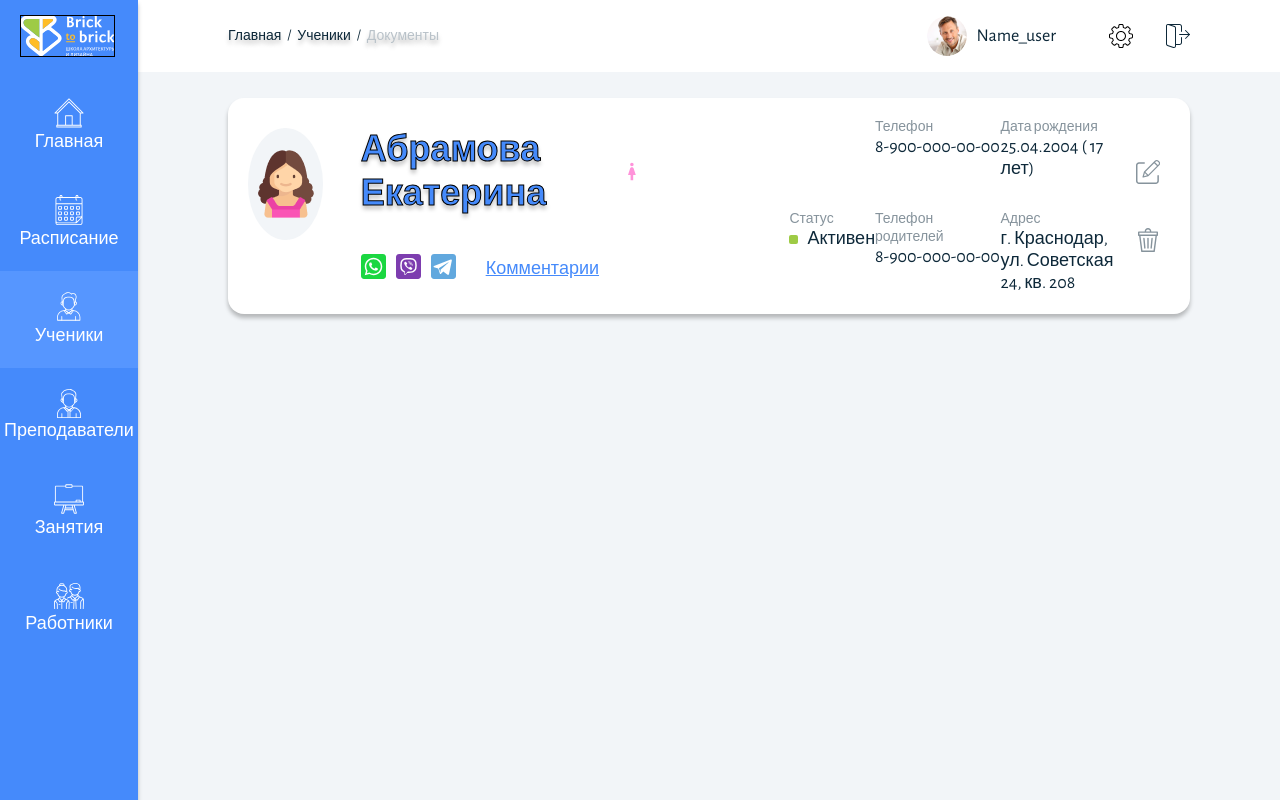
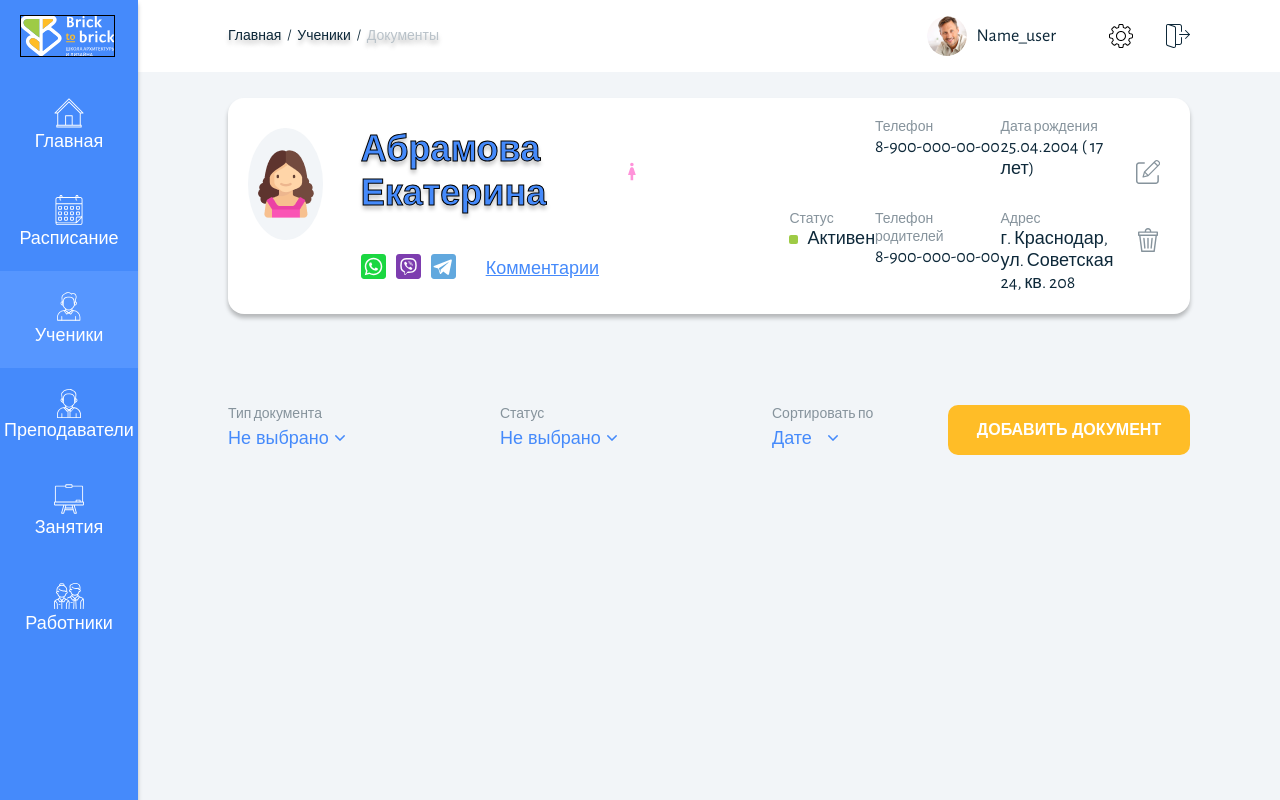
Before and after one commit to PaulRomanov/keepcode_teacher_app, a Vue app: page /students in a window 1280 px wide. Built offline with nearby package versions, Linux system fonts and the light colour scheme.

Commit message:
added filter components and buttons

```diff
--- /dev/null
+++ b/src/components/AppButton.vue
@@ -0,0 +1,49 @@
+<template>
+  <button class="app-button" :class="`is-${color}`">
+    <slot></slot>
+  </button>
+</template>
+
+<script setup>
+  import { defineProps } from 'vue';
+
+  const props = defineProps({
+    color: {
+      type: String,
+      default: 'yellow',
+    },
+  });
+</script>
+
+<style lang="scss" scoped>
+  @use "@/styles/variables" as *;
+
+  .app-button {
+    padding: 10px 20px;
+    color: $color-bg-white;
+    border: none;
+    border-radius: 10px;
+    cursor: pointer;
+    font-size: 16px;
+    font-weight: 800;
+    transition: background-color 0.2s ease-in-out;
+    white-space: nowrap;
+    text-transform: uppercase;
+
+    &.is-yellow {
+      background-color: $color-button-yellow;
+
+      &:hover {
+        background-color: darken($color-button-yellow, 10%);
+      }
+    }
+
+    &.is-blue {
+      background-color: $color-bg-blue;
+
+      &:hover {
+        background-color: darken($color-bg-blue, 10%);
+      }
+    }
+  }
+</style>
--- /dev/null
+++ b/src/components/StudentFilter.vue
@@ -0,0 +1,70 @@
+<template>
+  <div class="student-filter">
+    <div class="student-filter__select-wrapper">
+      <label class="student-filter__select-label">Тип документа</label>
+      <select class="student-filter__select">
+        <option value="">Не выбрано</option>
+        <option value="">Договор</option>
+        <option value="">Справка</option>
+        <option value="">Другое</option>
+      </select>
+    </div>
+    <div class="student-filter__select-wrapper">
+      <label class="student-filter__select-label">Статус</label>
+      <select class="student-filter__select">
+        <option value="">Не выбрано</option>
+        <option value="">Заключен</option>
+        <option value="">Расторгнут</option>
+      </select>
+    </div>
+    <div class="student-filter__select-wrapper">
+      <label class="student-filter__select-label">Сортировать по</label>
+      <select class="student-filter__select student-filter__select-data">
+        <option value="date">Дате</option>
+        <option value="date">более новые</option>
+        <option value="date">более старые</option>
+      </select>
+    </div>
+  </div>
+</template>
+
+<script setup></script>
+
+<style lang="scss" scoped>
+@use "@/styles/variables" as *;
+
+.student-filter {
+  display: flex;
+  align-items: flex-start;
+  gap: 155px;
+
+  &__select-wrapper {
+    display: flex;
+    flex-direction: column;
+    flex-grow: 1;
+    gap: 5px;
+  }
+
+  &__select-label {
+    font-size: 14px;
+    color: $color-text-grey;
+  }
+
+  &__select {
+    width: 100%;
+    border: none;
+    background-color: transparent;
+    font-size: 18px;
+    color: $color-bg-blue;
+    appearance: none;
+    background-image: url("/arrow.svg");
+    background-repeat: no-repeat;
+    padding-right: 16px;
+    background-position: right 0 center;
+  }
+
+  &__select-data {
+    width: 50%;
+  }
+}
+</style>
--- a/src/views/students/DocumentsView.vue
+++ b/src/views/students/DocumentsView.vue
@@ -1,12 +1,19 @@
 <template>
   <div class="documents-page">
-     <StudentProfile :student="studentData" />
+    <StudentProfile :student="studentData" />
+    <div class="documents-page__filter-actions">
+      <StudentFilter />
+      <AppButton class="documents-page__add-button">добавить документ</AppButton>
+    </div>
   </div>
+
 </template>
 
 <script setup>
   import { ref } from 'vue';
   import StudentProfile from '@/components/StudentProfile.vue';
+  import StudentFilter from '@/components/StudentFilter.vue';
+  import AppButton from '@/components/AppButton.vue';
 
    const studentData = ref({
     id: 1,
@@ -24,3 +31,23 @@
     address: 'г. Краснодар, ул. Советская 24, кв. 208',
   });
 </script>
+
+<style scoped>
+  .documents-page {
+    display: flex;
+    flex-direction: column;
+    gap: 34px;
+  }
+
+  .documents-page__filter-actions {
+    padding-top: 57px;
+    display: flex;
+    justify-content: space-between;
+    gap: 20px;
+  }
+
+  .documents-page__add-button {
+    width: 242px;
+    height: 50px;
+  }
+</style>
```
Also changed, not shown: public/arrow.svg (added).
